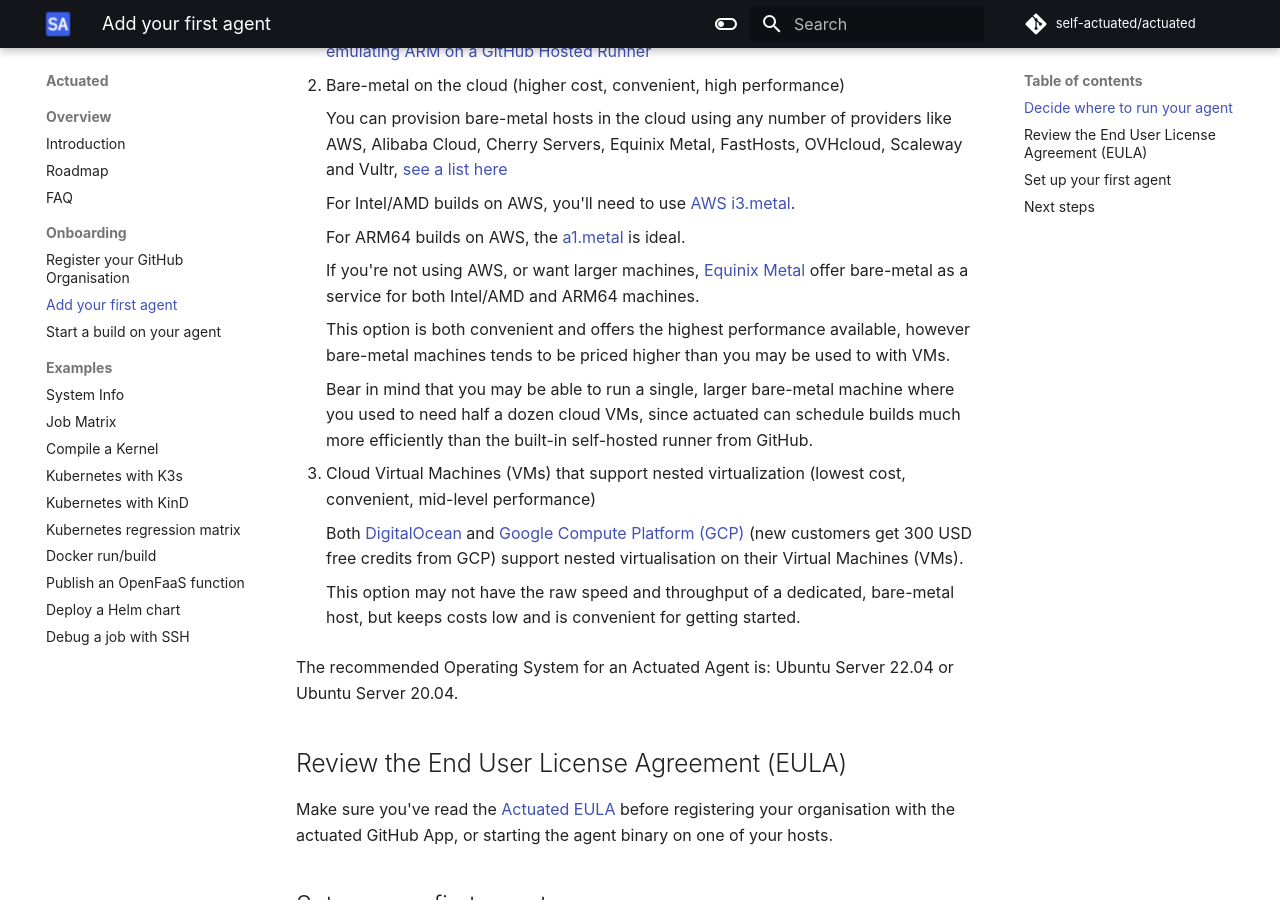
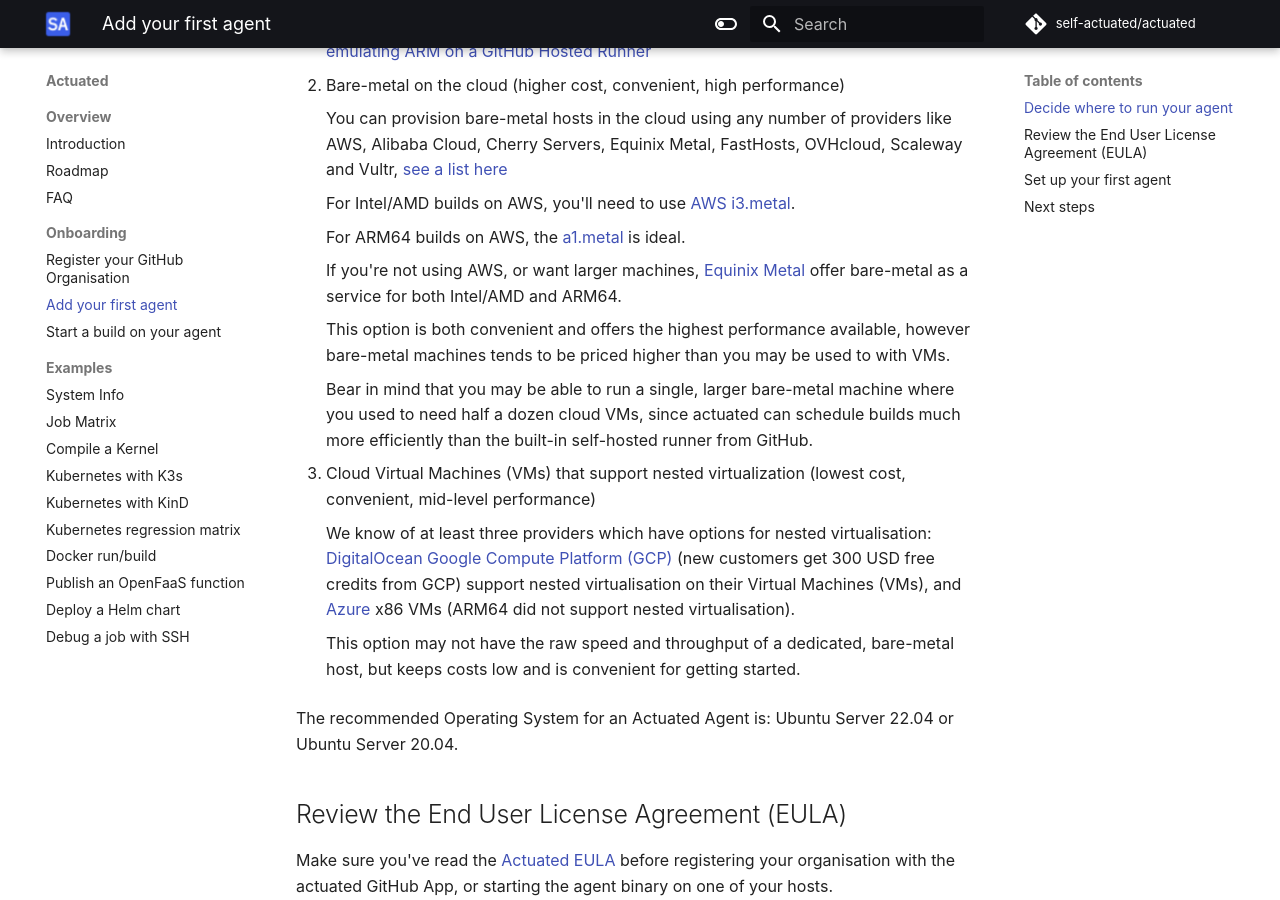
Before and after one commit to welteki/docs.actuated.dev, an MkDocs documentation site: the page built from docs/add-agent.md, in a window 1280 px wide and 900 px high, scrolled down 946 px. Built offline with MkDocs 1.6.1 and Material for MkDocs 9.7.7, drawn with Linux system fonts in a browser that asks for light colours; some web fonts are replaced.

Commit message:
Update references to Azure
Tested the Firecracker quickstart on Azure, so actuated
should just work.

We don't want Andy to feel sad.

https://twitter.com/ahrkrak/status/1592132157777944576

Signed-off-by: Alex Ellis (OpenFaaS Ltd) <alexellis2@gmail.com>

```diff
--- a/docs/add-agent.md
+++ b/docs/add-agent.md
@@ -33,7 +33,7 @@
 
     For ARM64 builds on AWS, the [a1.metal](https://aws.amazon.com/ec2/instance-types/a1/) is ideal.
 
-    If you're not using AWS, or want larger machines, [Equinix Metal](https://metal.equinix.com/) offer bare-metal as a service for both Intel/AMD and ARM64 machines.
+    If you're not using AWS, or want larger machines, [Equinix Metal](https://metal.equinix.com/) offer bare-metal as a service for both Intel/AMD and ARM64.
 
     This option is both convenient and offers the highest performance available, however bare-metal machines tends to be priced higher than you may be used to with VMs.
 
@@ -41,7 +41,7 @@
 
 3. Cloud Virtual Machines (VMs) that support nested virtualization (lowest cost, convenient, mid-level performance)
 
-    Both [DigitalOcean](https://m.do.co/c/8d4e75e9886f) and [Google Compute Platform (GCP)](https://cloud.google.com/compute) (new customers get 300 USD free credits from GCP) support nested virtualisation on their Virtual Machines (VMs).
+    We know of at least three providers which have options for nested virtualisation: [DigitalOcean](https://m.do.co/c/8d4e75e9886f) [Google Compute Platform (GCP)](https://cloud.google.com/compute) (new customers get 300 USD free credits from GCP) support nested virtualisation on their Virtual Machines (VMs), and [Azure](https://azure.com/) x86 VMs (ARM64 did not support nested virtualisation).
 
     This option may not have the raw speed and throughput of a dedicated, bare-metal host, but keeps costs low and is convenient for getting started.
 
```
Also changed, not shown: docs/faq.md (+1 -1 lines).
